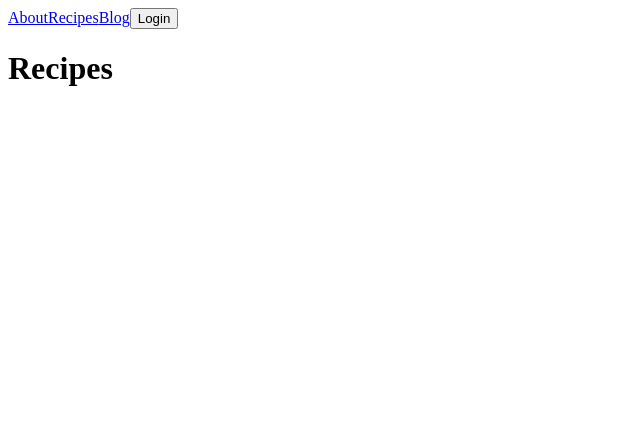
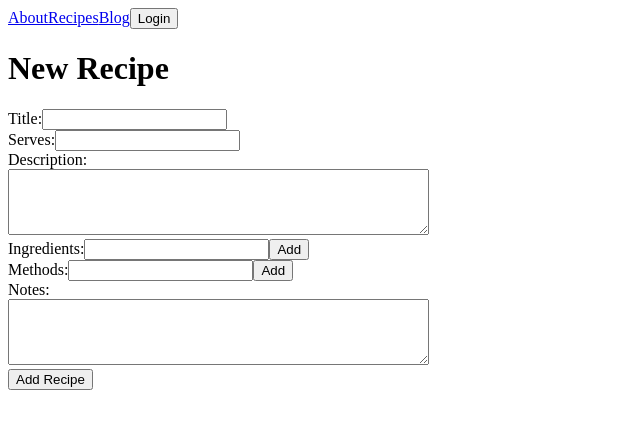
Before and after one commit to davidkerr766/T3A2-client, a React (Create React App) app: page /recipes/new in a window 1280 px wide. Shown: the top 428 px of the page, without its empty margins (0-640 px from the left). Built offline with nearby package versions, Linux system fonts and the light colour scheme; no server answers.

Commit message:
new recipe form mostly complete

```diff
--- a/src/App.js
+++ b/src/App.js
@@ -8,6 +8,7 @@ import ChangePassword from "./components/ChangePassword";
 import Navbar from "./components/Navbar";
 import UserContext from './context/UserContext'
 import api from './api'
+import NewRecipe from "./components/NewRecipe";
 
 const App = () => {
 
@@ -44,6 +45,7 @@ const App = () => {
     <UserContext.Provider value={{ userData, setUserData, confMsg, setConfMsg }}>
       <Navbar />
       <Switch>
+        <Route path="/recipes/new" component={NewRecipe} />
         <Route path="/recipes" component={RecipesView} />
         <Route path="/blog" component={BlogView} />
         <Route path="/login" component={Login} />
--- /dev/null
+++ b/src/components/NewRecipe.js
@@ -0,0 +1,56 @@
+import React, { useState } from 'react'
+import api from '../api'
+
+const NewRecipe = () => {
+    const [recipeTitle, setRecipeTitle] = useState("")
+    const [serves, setServes] = useState("")
+    const [description, setDescription] = useState("")
+    const [ingredient, setIngredient] = useState("")
+    const [method, setMethod] = useState("")
+    const [notes, setNotes] = useState("")
+    const [ingredients, setIngredients] = useState([])
+    const [methods, setMethods] = useState([])
+
+    const sendRecipe = e => {
+        e.preventDefault()
+        const newRecipe = {recipeTitle, serves, description, ingredients, methods, notes}
+        api.post("/recipes/new", newRecipe, { headers: { "x-auth-token": localStorage.getItem("auth-token") } })
+    }
+
+    const addIngredient = (e) => {
+        e.preventDefault()
+        setIngredients([...ingredients, ingredient])
+        setIngredient("")
+    }
+
+    const addMethod = (e) => {
+        e.preventDefault()
+        setMethods([...methods, method])
+        setMethod("")
+    }
+
+    return (
+        <div>
+            <h1>New Recipe</h1>
+            <form onSubmit={sendRecipe}>
+                <label htmlFor="recipeTitle">Title:</label>
+                <input type="text" onChange={e => setRecipeTitle(e.target.value)} value={recipeTitle} /> <br />
+                <label htmlFor="serves">Serves:</label>
+                <input type="text" onChange={e => setServes(e.target.value)} value={serves} /> <br />
+                <label htmlFor="description">Description:</label> <br />
+                <textarea id="description" rows="4" cols="50" onChange={e => setDescription(e.target.value)} value={description} /> <br />
+                <label htmlFor="ingredients">Ingredients:</label>
+                <input type="text" id="ingredients" onChange={e => setIngredient(e.target.value)} value={ingredient} />
+                <button onClick={addIngredient}>Add</button> <br />
+                <label htmlFor="methods">Methods:</label>
+                <input type="text" id="methods" onChange={e => setMethod(e.target.value)} value={method} />
+                <button onClick={addMethod}>Add</button> <br />
+                <label htmlFor="notes">Notes:</label> <br />
+                <textarea id="notes" rows="4" cols="50" onChange={e => setNotes(e.target.value)} value={notes} /> <br />
+                <input type="submit" value="Add Recipe" />
+            </form>
+        </div>
+    )
+}
+
+export default NewRecipe
--- a/src/components/RecipesView.js
+++ b/src/components/RecipesView.js
@@ -1,9 +1,11 @@
 import React from 'react'
+import { Link } from 'react-router-dom'
 
 const Recipes = () => {
     return (
         <div>
             <h1>Recipes</h1>
+            <Link to="recipes/new">Add New Recipe</Link>
         </div>
     )
 }
```
